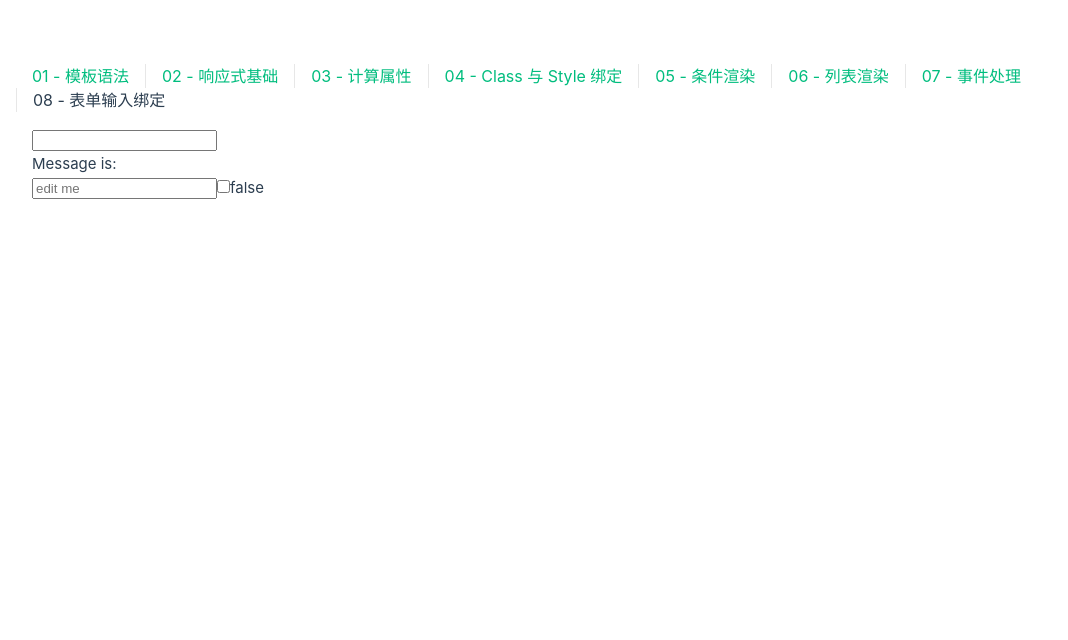
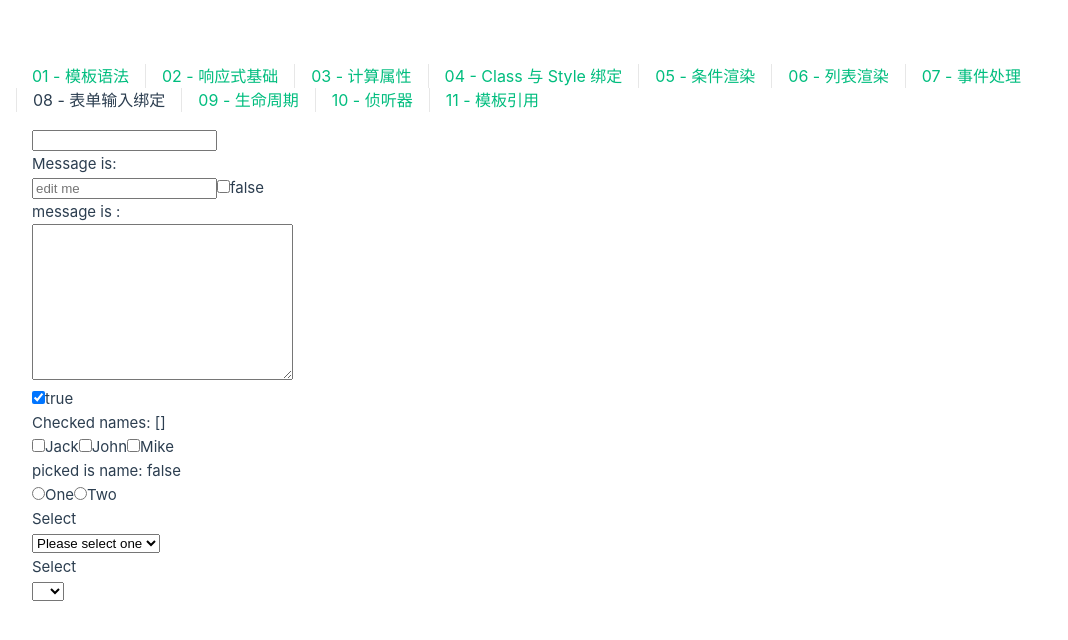
Before and after one commit to BK-725/vue3, a Vue app: page /enter in a window 1280 px wide. Shown: the top 640 px of the page, without its empty margins (0-1068 px from the left). Built offline with nearby package versions, Linux system fonts and the light colour scheme.

Commit message:
模板引用

```diff
--- a/src/App.vue
+++ b/src/App.vue
@@ -15,6 +15,9 @@ import HelloWorld from './components/HelloWorld.vue'
         <RouterLink to="/list">06 - 列表渲染</RouterLink>
         <RouterLink to="/event">07 - 事件处理</RouterLink>
         <RouterLink to="/enter">08 - 表单输入绑定</RouterLink>
+        <RouterLink to="/cycle">09 - 生命周期</RouterLink>
+        <RouterLink to="/watch">10 - 侦听器</RouterLink>
+        <RouterLink to="/template">11 - 模板引用</RouterLink>
       </nav>
     </div>
   </header>
--- a/src/router/index.js
+++ b/src/router/index.js
@@ -46,6 +46,21 @@ const router = createRouter({
       path: '/enter',
       name: 'enter',
       component: () => import('../views/EnterView.vue')
+    },
+    {
+      path: '/cycle',
+      name: 'cycle',
+      component: () => import('../views/CycleView.vue')
+    },
+    {
+      path: '/watch',
+      name: 'watch',
+      component: () => import('../views/WatchView.vue')
+    },
+    {
+      path: '/template',
+      name: 'template',
+      component: () => import('../views/TemplateView.vue')
     }
   ]
 })
--- /dev/null
+++ b/src/views/CycleView.vue
@@ -0,0 +1,26 @@
+<script setup>
+  import {
+    reactive,
+    ref,
+    computed,
+    onMounted
+  } from 'vue'
+
+  // onMounted 钩子可以用来在组件完成初始渲染并创建 DOM 节点后运行代码
+  // 最常用的实例生命周期钩子：onMounted、onUpdated 和 onUnmounted
+  onMounted(() => {
+    console.log('123123');
+  })
+
+</script>
+
+<template>
+  <main>
+    123
+  </main>
+</template>
+
+
+<style scoped>
+
+</style>
--- a/src/views/EnterView.vue
+++ b/src/views/EnterView.vue
@@ -5,6 +5,20 @@
 
   // 复选框
   const checked = ref(false);
+
+  // 多行文本
+  const textMessage = ref('');
+
+  // 复选框
+  const checkedNew = ref(true);
+  // 复选框 —— 多个值
+  const arrayMessage = ref([])
+
+  // 单选按钮
+  const picked = ref(false);
+
+  // 选择器
+  const selected = ref('');
 </script>
 
 <template>
@@ -29,6 +43,87 @@
       v-model="checked"
     />
     <label for="checkbox">{{ checked }}</label>
+
+    <!-- 多行文本 -->
+    <div>message is :</div>
+    <p>{{ textMessage }}</p>
+    <textarea
+      cols="30"
+      rows="10"
+      v-model="textMessage"
+    ></textarea>
+
+    <!-- 复选框 -->
+    <div>
+      <input
+        id="checkboxNew"
+        type="checkbox"
+        v-model="checkedNew"
+      />
+      <label for="checkboxNew">{{ checkedNew }}</label>
+    </div>
+
+    <!-- 复选框 —— 多个复选框 -->
+    <div>Checked names: {{ arrayMessage }}</div>
+    <input
+      type="checkbox"
+      id="jack"
+      value="Jack"
+      v-model="arrayMessage"
+    />
+    <label for="jack">Jack</label>
+
+    <input
+      type="checkbox"
+      id="john"
+      value="John"
+      v-model="arrayMessage"
+    />
+    <label for="john">John</label>
+
+    <input
+      type="checkbox"
+      id="mike"
+      value="Mike"
+      v-model="arrayMessage"
+    />
+    <label for="mike">Mike</label>
+
+    <!-- 单选按钮 -->
+    <div>picked is name: {{ picked }}</div>
+    <input
+      type="radio"
+      id="one"
+      value="One"
+      v-model="picked"
+    />
+    <label for="one">One</label>
+
+    <input
+      type="radio"
+      id="two"
+      value="Two"
+      v-model="picked"
+    />
+    <label for="two">Two</label>
+
+    <!-- 选择器 -->
+    <div>Select {{ selected }}</div>
+    <select v-model="selected">
+      <option disabled value="">Please select one</option>
+      <option>A</option>
+      <option>B</option>
+      <option>C</option>
+    </select>
+
+    <!-- 多选，绑定到一个数组中 -->
+    <div>Select {{ selected }}</div>
+    <select v-model="selected">
+      <option>A</option>
+      <option>B</option>
+      <option>C</option>
+    </select>
+
   </div>
 </template>
 
--- /dev/null
+++ b/src/views/TemplateView.vue
@@ -0,0 +1,38 @@
+<script setup>
+  import {
+    reactive,
+    ref,
+    computed,
+    onMounted,
+    watchEffect
+  } from 'vue'
+
+  // 声明一个 ref 来存放该元素的引用
+  // 必须和模板里的 ref 同名
+  const input = ref(null)
+
+  onMounted(() => {
+    input.value.focus()
+  })
+
+  // 如果你需要侦听一个模板引用 ref 的变化，确保考虑到其值为 null 的情况
+  watchEffect(() => {
+  if (input.value) {
+    input.value.focus()
+  } else {
+    // 此时还未挂载，或此元素已经被卸载（例如通过 v-if 控制）
+  }
+})
+
+</script>
+
+<template>
+  <div>
+    <input ref="input" />
+  </div>
+</template>
+
+
+<style scoped>
+
+</style>
--- /dev/null
+++ b/src/views/WatchView.vue
@@ -0,0 +1,111 @@
+<script setup>
+  import {
+    ref,
+    watch,
+    reactive,
+    computed,
+    onMounted
+  } from 'vue'
+
+  // 在组合式 API 中，我们可以使用 watch 函数在每次响应式状态发生变化时触发回调函数
+  const question = ref('')
+  const answer   = ref('Questions usually contain a question mark. ;-)')
+  const loading  = ref(false)
+  const source = ref('')
+  const state = ref({
+    someObject: ''
+  })
+
+  // 可以直接侦听一个 ref
+  watch(question, async (newQuestion, oldQuestion) => {
+    if (newQuestion.includes('?')) {
+      loading.value = true
+      answer.value = 'Thinking...'
+      try {
+        const res = await fetch('https://yesno.wtf/api')
+        answer.value = (await res.json()).answer
+      } catch (error) {
+        answer.value = 'Error! Could not reach the API. ' + error
+      } finally {
+        loading.value = false
+      }
+    }
+  })
+
+  const x = ref(0)
+  const y = ref(0)
+
+  // 单个 ref
+  watch(x, (newX) => {
+    console.log(`x is ${newX}`)
+  })
+
+  // getter 函数
+  watch(
+    () => x.value + y.value,
+    (sum) => {
+      console.log(`sum of x + y is: ${sum}`)
+    }
+  )
+
+  // 多个来源组成的数组
+  watch([x, () => y.value], ([newX, newY]) => {
+    console.log(`x is ${newX} and y is ${newY}`)
+  })
+
+  // 深层侦听器
+  const obj = reactive({
+    count: 0
+  })
+  watch(obj, (newValue, oldValue) => {
+    // 在嵌套的属性变更时触发
+    // 注意：newValue 此处和 oldValue 是相等的
+    // 因为它们是同一个对象
+  })
+  obj.count++
+
+  // 你也可以在上面的例子显示地加上 deep 选项，强制转成深层侦听器
+  watch(() => {
+    state.someObject,
+    (newValue, oldValue) => {
+      // 注意：newValue 此处和 oldValue 是相等的
+      // 除非 state.someObject 被整个替换
+    },
+    { deep: true }
+  })
+
+  // 即时回调的侦听器
+  // watch 默认是懒执行的，仅当数据源发生变化时才会执行回调。
+  // 但是我们可以通过传入： immediate: true 选项强制侦听器立即执行一次
+  watch(
+    source,
+    (newValue, oldValue) => {
+      // 立即执行，且当 “ source ” 改变时再次执行
+    },
+    { immediate: true }
+  )
+
+  // 一次性的侦听器
+  watch(
+    source,
+    (newValue, oldValue) => {
+
+    },
+    { once: true }
+  )
+
+
+</script>
+
+<template>
+  <p>
+    Ask a yes/no question:
+    <input v-model="question" :disabled="loading" />
+  </p>
+  <p>{{ answer }}</p>
+</template>
+
+
+<style scoped>
+
+</style>
```
